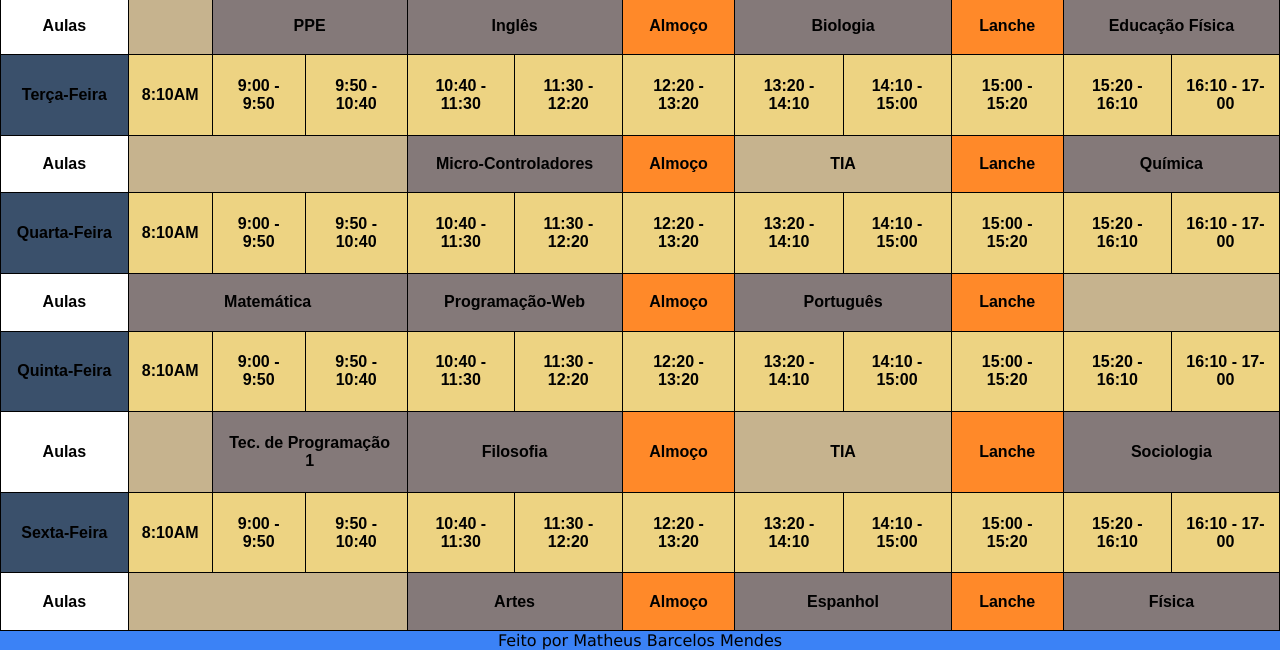
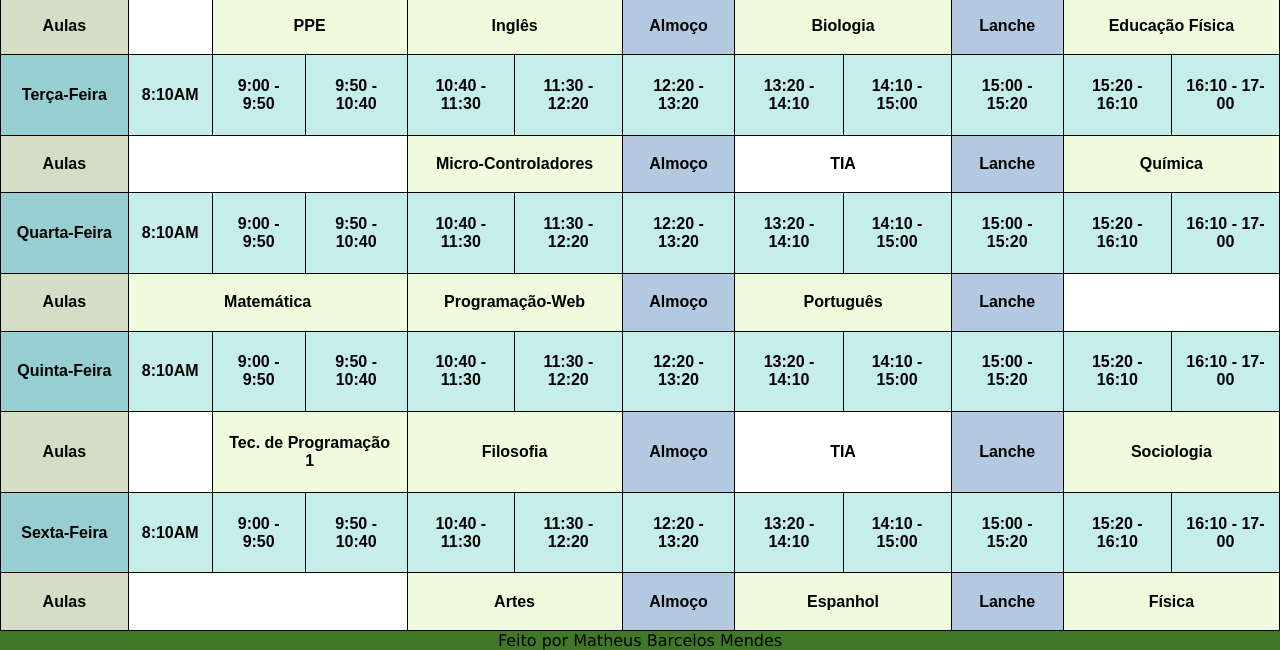
Before and after one commit to Matrukis/Programacao-web, a plain HTML site: page tabelaDehorarioIFF/tabelaDehorarioIFF.html in a window 1280 px wide. Shown: the part 150-800 px from the top of the page. Drawn offline with Linux system fonts and the light colour scheme.

Commit message:
Atualiza CSS com nova paleta de cores feitas pela Hillary

```diff
--- /dev/null
+++ b/BotãoOnclick/style.css
@@ -0,0 +1,32 @@
+* {
+    margin: 0;
+    padding: 0;
+    box-sizing: border-box;
+}
+
+.container {
+    background-color: aliceblue;
+    display: flex;
+    flex-direction: column;
+    gap: 1.5em;
+    padding: 1em;
+    border: 3px solid black;
+}
+
+body {
+    background-color: cornflowerblue;
+    font-family: Verdana, Geneva, Tahoma, sans-serif;
+    font-weight: 400;
+    text-align: center;
+}
+button {
+    margin: 0.6em;
+    background-color: white;
+    padding: 1em;
+    border: 3px solid black;
+    cursor: pointer;
+}
+
+button:hover {
+    background-color: rgb(141, 140, 140);
+}
--- a/tabelaDehorarioIFF/style.css
+++ b/tabelaDehorarioIFF/style.css
@@ -16,7 +16,7 @@ body {
 }
 
 header {
-    background-color: #3B82F6;
+    background-color: #407827;
     text-align: center;
     font-family: Verdana, Geneva, Tahoma, sans-serif;
 }
@@ -45,26 +45,34 @@ tr, th {
 }
 footer {
     text-align: center;
-    background-color: #3B82F6;
+    background-color: #407827;
     font-family: Verdana, Geneva, Tahoma, sans-serif;
 }
 
 .dia {
-    background-color: #3a506b;
+    background-color: #96CED1;
 }
 
 .horario {
-    background-color: #edd382;
+    background-color: #C5EDEA;
 }
 
 .almoco, .lanche {
-    background-color: #ff8929;
+    background-color: #B2C9E0;
 }
 
 .tia, .livre {
-    background-color: #C6B38E;
+    background-color: #FFFFFF;
 }
 
 .aula {
-    background-color: #847979;
+    background-color: #F0FADD;
 }
+
+nav{
+    background-color: #C6DE9C;
+}
+
+.auladentro {
+    background-color: #D5DEC4;
+}
--- a/tabelaDehorarioIFF/tabelaDehorarioIFF.html
+++ b/tabelaDehorarioIFF/tabelaDehorarioIFF.html
@@ -32,7 +32,7 @@
             <th class="horario">16:10 - 17-00</th>
         </tr>
         <tr>
-        <th>Aulas</th>
+        <th class="auladentro">Aulas</th>
         <th class="livre" colspan="1"></th>
         <th class="aula" colspan="2">PPE</th>
         <th class="aula" colspan="2">Inglês</th>
@@ -57,7 +57,7 @@
             <th class="horario">16:10 - 17-00</th>
         </tr>
         <tr>
-        <th>Aulas</th>
+        <th class="auladentro" >Aulas</th>
         <th class="livre" colspan="3"></th>
         <th class="aula" colspan="2">Micro-Controladores</th>
         <th class="almoco" colspan="1">Almoço</th>
@@ -81,7 +81,7 @@
             <th class="horario">16:10 - 17-00</th>
         </tr>
         <tr>
-        <th>Aulas</th>
+        <th class="auladentro">Aulas</th>
         <th class="aula" colspan="3">Matemática</th>
         <th class="aula" colspan="2">Programação-Web</th>
         <th class="almoco" colspan="1">Almoço</th>
@@ -105,7 +105,7 @@
             <th class="horario">16:10 - 17-00</th>
         </tr>
         <tr>
-        <th>Aulas</th>
+        <th class="auladentro">Aulas</th>
         <th class="livre" colspan="1"></th>
         <th class="aula" colspan="2">Tec. de Programação 1</th>
         <th class="aula" colspan="2">Filosofia</th>
@@ -130,7 +130,7 @@
             <th class="horario">16:10 - 17-00</th>
         </tr>
         <tr>
-        <th>Aulas</th>
+        <th class="auladentro">Aulas</th>
         <th class="livre" colspan="3"></th>
         <th class="aula" colspan="2">Artes</th>
         <th class="almoco" colspan="1">Almoço</th>
```
Also changed, not shown: BotãoOnclick/index.html (added, +25 -0 lines).
